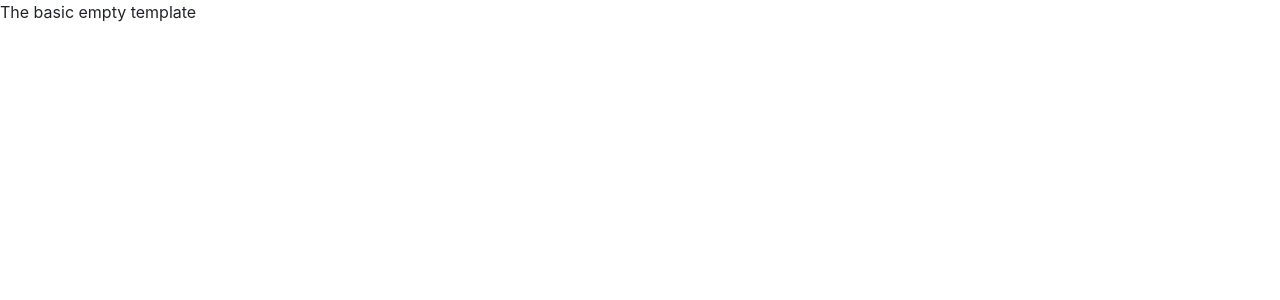
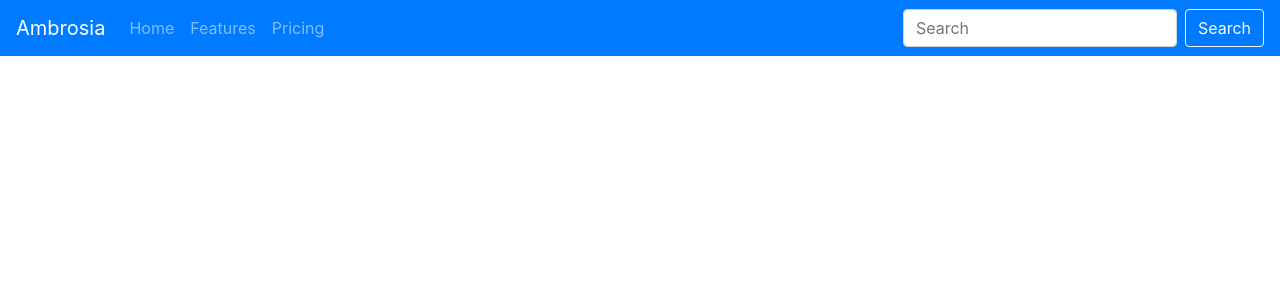
Before and after one commit to philrussel21/ambrosia, a React (Create React App) app: page / in a window 1280 px wide. Shown: the top 300 px of the page. Built offline with nearby package versions, Linux system fonts and the light colour scheme.

Commit message:
Adds navbar from bootstrap

```diff
--- a/src/components/App.js
+++ b/src/components/App.js
@@ -1,9 +1,10 @@
 import React from 'react'
+import AppNav from './AppNav'
 
 const App = () => {
   return (
     <div >
-          The basic empty template
+      <AppNav />
     </div>
   )
 }
--- /dev/null
+++ b/src/components/AppNav.js
@@ -0,0 +1,25 @@
+import React from 'react'
+import Navbar from 'react-bootstrap/Navbar'
+import Nav from 'react-bootstrap/Nav'
+import Form from 'react-bootstrap/Form'
+import FormControl from 'react-bootstrap/FormControl'
+import Button from 'react-bootstrap/Button'
+
+
+
+export default function AppNav() {
+  return (
+    <Navbar bg="primary" variant="dark">
+      <Navbar.Brand href="#home">Ambrosia</Navbar.Brand>
+      <Nav className="mr-auto">
+        <Nav.Link href="#home">Home</Nav.Link>
+        <Nav.Link href="#features">Features</Nav.Link>
+        <Nav.Link href="#pricing">Pricing</Nav.Link>
+      </Nav>
+      <Form inline>
+        <FormControl type="text" placeholder="Search" className="mr-sm-2" />
+        <Button variant="outline-light">Search</Button>
+      </Form>
+    </Navbar>
+  )
+}
```
